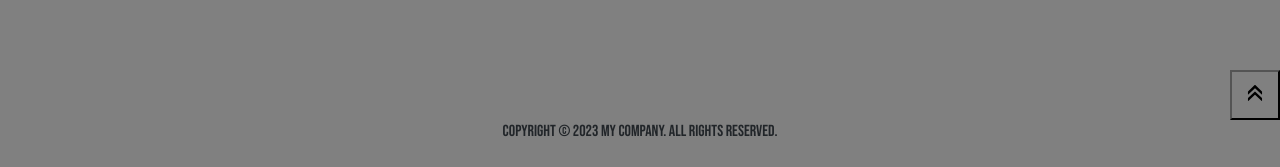
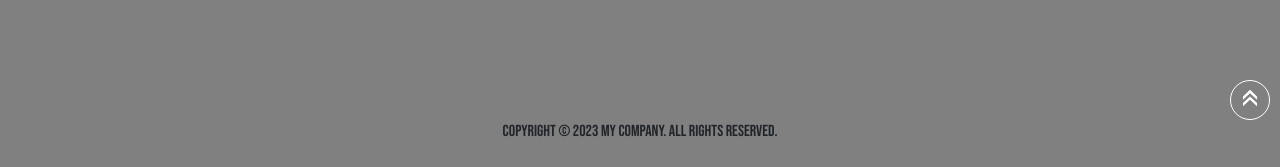
Before and after one commit to Eclipse-K/Animation_Page, a React (Create React App) app: page / in a window 1280 px wide. Shown: the part 630-797 px from the top of the page. Built offline with nearby package versions, Linux system fonts and the light colour scheme.

Commit message:
Edit scroll css right blank and color and border

```diff
--- a/src/Components/ScrollTopButton.css
+++ b/src/Components/ScrollTopButton.css
@@ -1,7 +1,10 @@
 .scrollbutton {
   position: fixed;
-  right: 0;
-  width: 50px;
-  height: 50px;
+  right: 10px;
+  width: 40px;
+  height: 40px;
   bottom: 50px;
+  color: white;
+  border: 1px solid white;
+  border-radius: 50px;
 }
```
